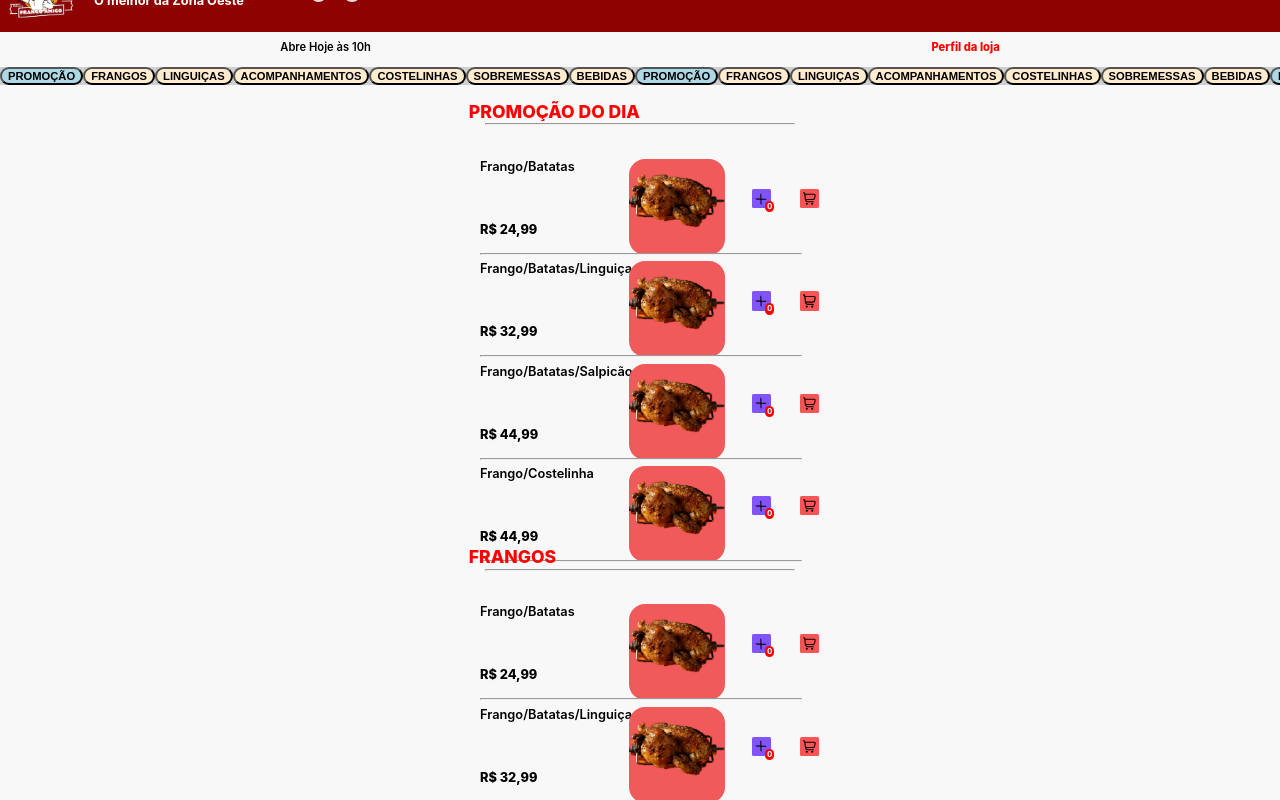
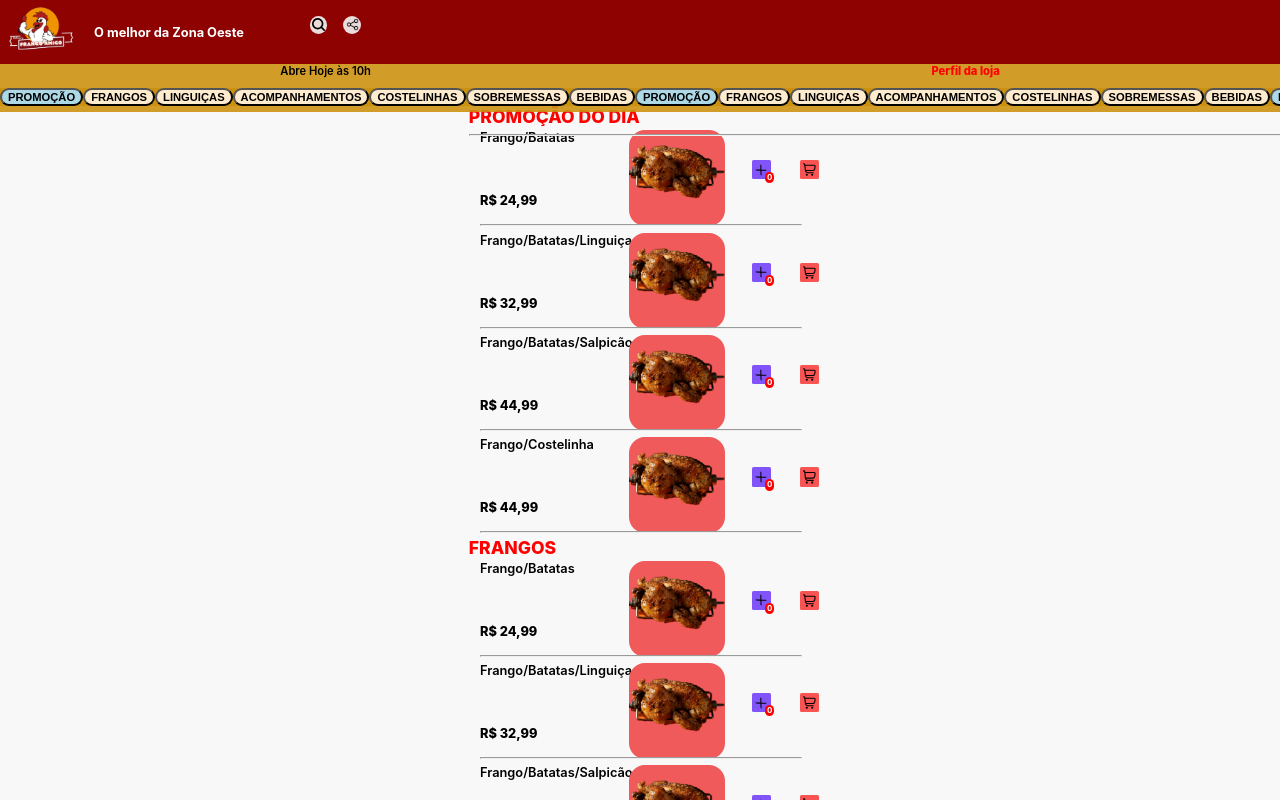
Before and after one commit to AndersonPaulo/eCommerce, a React (Create React App) app: page / in a window 1280 px wide. Shown: the top 800 px of the page. Built offline with nearby package versions, Linux system fonts and the light colour scheme.

Commit message:
acertando display e posições

```diff
--- a/src/App.css
+++ b/src/App.css
@@ -15,10 +15,11 @@
   }
   .menu{
     display: flex;
-    position: relative;
+    position: fixed;
     background-color: rgb(143, 2, 2);
     width: 100%;
-    top: -2rem;
+    top:0rem;
+    z-index:100;
   }
   .logo{
     display: flex;
@@ -70,13 +71,16 @@
   }
   .submenu{
     display: flex;
-    position: relative;
+    position: fixed;
     justify-content: space-around;
     flex-wrap: nowrap;
     width: 100%;
+    height: 6%;
     font-size: 0.7rem;
     font-weight: 600;
-    top: -1.5rem;
+    top: 4rem;
+    z-index:100;
+    background-color: rgba(205, 144, 14, 0.885);
   }
 
   .perfil_button{
@@ -84,12 +88,18 @@
     font-weight: 800;
   }
   .fhatherScroll{
+    position: relative;
     width: 100%;
+    max-height: 25%;
+    top: 5.5rem;
   }
   .scroll_menu {
-    position: relative;
-    top: -0.7rem;
-    background-color: rgba(199, 201, 202, 0.885);
+    width: 100%;
+
+    position: sticky ;
+    top:  0;
+    z-index:100;
+    background-color:rgba(205, 144, 14, 0.885);
   }
   .scroll_menu .menu_itens{
     text-align: center;
@@ -107,7 +117,7 @@
   .name_list .name{
     display: flex;
     position: relative;
-    top: 0.3rem;
+    top: 5.5rem;
     left:0rem;
     font-size: 1.1rem;
     font-weight: 800;
@@ -115,7 +125,10 @@
   }
   .hr_prime{
     display: flex;
+    position: fixed;
+    top:8rem;
     width: 90%;
+    z-index:100;
 
   }
   .intens{
@@ -130,7 +143,7 @@
     height: 5rem;
     flex-direction: column;
     position: relative;
-    top: 1rem;
+    top: 5rem;
     padding: 0.7rem;
 
   }
--- a/src/scripts/products/chickens.js
+++ b/src/scripts/products/chickens.js
@@ -7,7 +7,7 @@ const products = ()=>{
     return(
 
         <div className="name_list">
-        <Element name="section2">
+        <Element name="section1">
         <span className="name">FRANGOS</span>
         </Element>
         <hr className="hr_prime"></hr>
--- a/src/scripts/products/dessert.js
+++ b/src/scripts/products/dessert.js
@@ -1,15 +1,16 @@
 import Add from "../../assets/cruz.svg"
 import Itens from "../../assets/Frango_Assado.png"
 import Shooping from "../../assets/carrinho-de-compras.svg"
+import { Element } from 'react-scroll'
 
 const products = ()=>{
 
     return(
 
         <div className="name_list">
-
-        <span className="name">SOBREMESSA</span>
-
+         <Element name="section5">
+            <span className="name">SOBREMESSA</span>
+        </Element>
         <hr className="hr_prime"></hr>
 
             <div className="intens">
--- a/src/scripts/products/drinks.js
+++ b/src/scripts/products/drinks.js
@@ -1,15 +1,16 @@
 import Add from "../../assets/cruz.svg"
 import Itens from "../../assets/Frango_Assado.png"
 import Shooping from "../../assets/carrinho-de-compras.svg"
+import { Element } from 'react-scroll'
 
 const products = ()=>{
 
     return(
 
         <div className="name_list">
-
-        <span className="name">BEBIDAS</span>
-
+        <Element name="section6">
+            <span className="name">BEBIDAS</span>
+            </Element>
         <hr className="hr_prime"></hr>
 
             <div className="intens">
--- a/src/scripts/products/followUp.js
+++ b/src/scripts/products/followUp.js
@@ -1,15 +1,16 @@
 import Add from "../../assets/cruz.svg"
 import Itens from "../../assets/Frango_Assado.png"
 import Shooping from "../../assets/carrinho-de-compras.svg"
+import { Element } from 'react-scroll'
 
 const products = ()=>{
 
     return(
 
         <div className="name_list">
-
+        <Element name="section3">
         <span className="name">ACOMPANHAMENTOS</span>
-
+        </Element>
         <hr className="hr_prime"></hr>
 
             <div className="intens">
--- a/src/scripts/products/promotion.js
+++ b/src/scripts/products/promotion.js
@@ -7,7 +7,7 @@ const products = ()=>{
     return(
 
         <div className="name_list">
-        <Element name="section1">
+        <Element name="section0">
         <span className="name">PROMOÇÃO DO DIA</span>
         </Element>
 
--- a/src/scripts/products/ribs.js
+++ b/src/scripts/products/ribs.js
@@ -1,15 +1,15 @@
 import Add from "../../assets/cruz.svg"
 import Itens from "../../assets/Frango_Assado.png"
 import Shooping from "../../assets/carrinho-de-compras.svg"
-
+import { Element } from 'react-scroll'
 const products = ()=>{
 
     return(
 
         <div className="name_list">
-
-        <span className="name">COSTELINHAS</span>
-
+        <Element name="section4">
+            <span className="name">COSTELINHAS</span>
+        </Element>
         <hr className="hr_prime"></hr>
 
             <div className="intens">
--- a/src/scripts/products/sausage.js
+++ b/src/scripts/products/sausage.js
@@ -1,15 +1,16 @@
 import Add from "../../assets/cruz.svg"
 import Itens from "../../assets/Frango_Assado.png"
 import Shooping from "../../assets/carrinho-de-compras.svg"
+import { Element } from 'react-scroll'
 
 const products = ()=>{
 
     return(
 
         <div className="name_list">
-
-        <span className="name">LINGUIÇAS</span>
-
+        <Element name="section2">
+            <span className="name">LINGUIÇAS</span>
+        </Element>
         <hr className="hr_prime"></hr>
 
             <div className="intens">
```
Also changed, not shown: src/scripts/menuHorizontal.js (line endings or trailing spaces).
